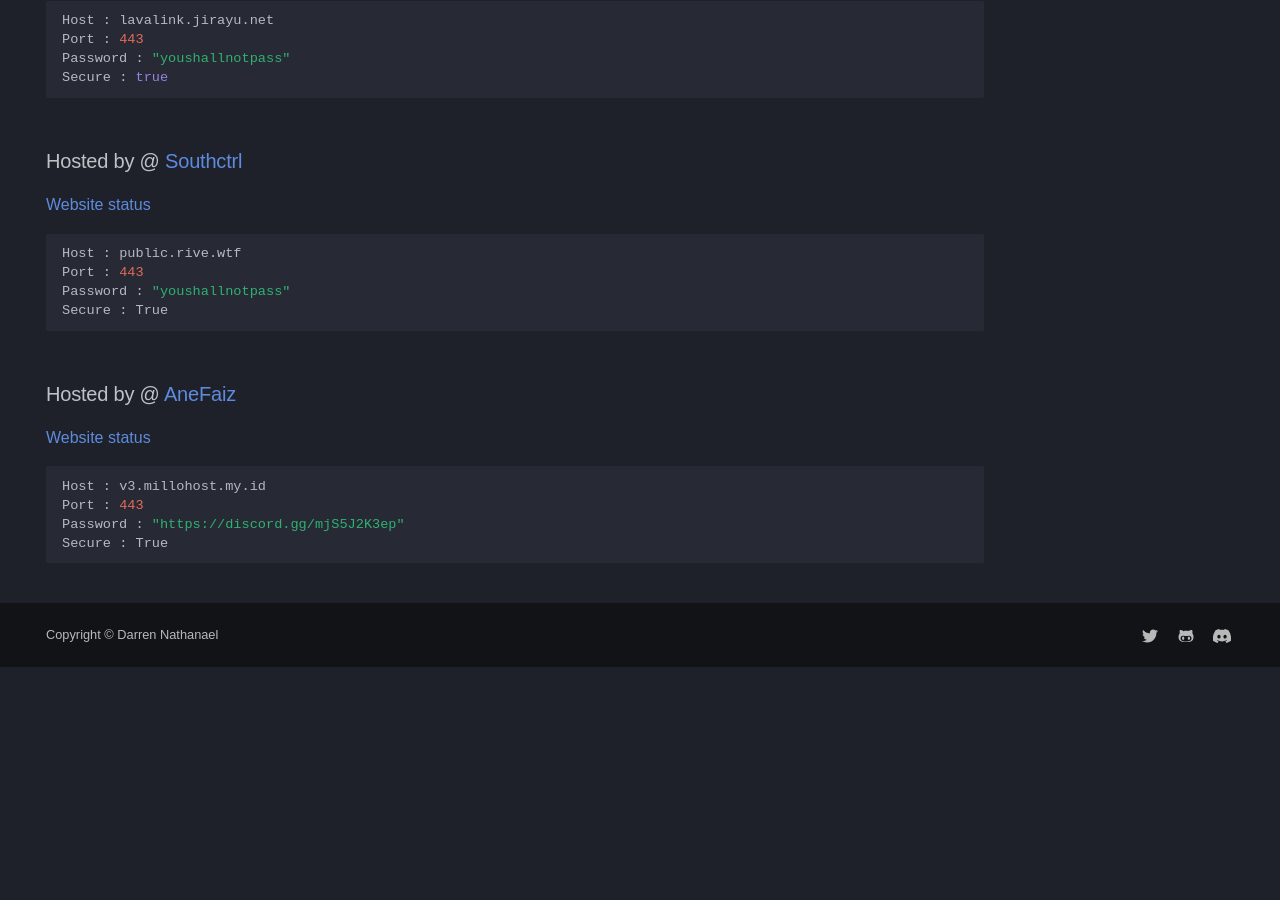
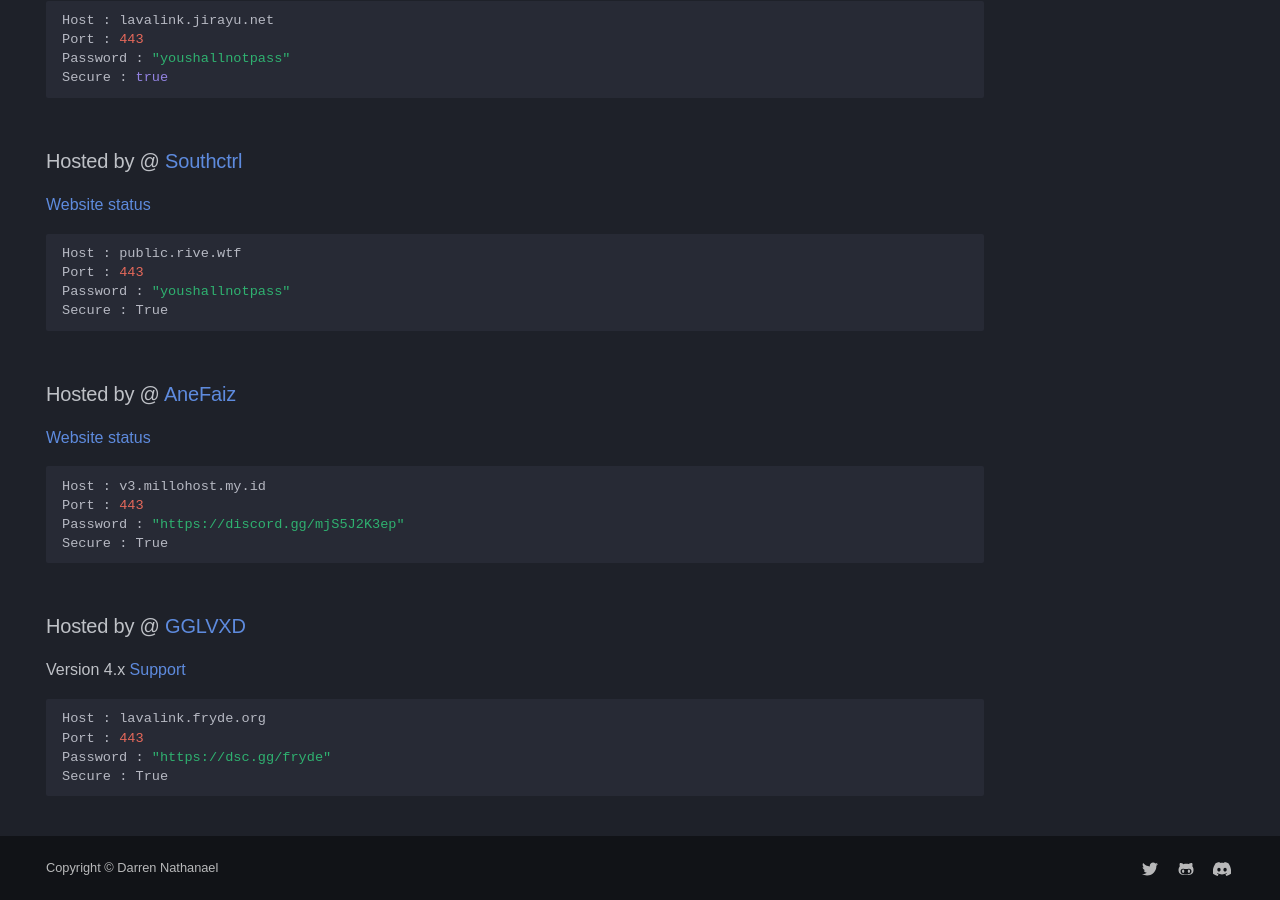
Before and after one commit to DarrenOfficial/lavalink-list, an MkDocs documentation site: the page built from docs/SSL/Lavalink-SSL.md, in a window 1280 px wide and 900 px high, scrolled down 2145 px. Built offline with MkDocs 1.6.1 and Material for MkDocs 9.7.7, drawn with Linux system fonts in a browser that asks for light colours; some web fonts are replaced; comment, search, counter and statistics services are not loaded; a style sheet for code colours, icons or effects is not loaded; before the commit the page ends 2812 px from its top, so only the background shows below that.

Commit message:
Update Lavalink SSL documentation with hosting info
Added hosting information for GGLVXD and updated connection details.

````diff
--- a/docs/SSL/Lavalink-SSL.md
+++ b/docs/SSL/Lavalink-SSL.md
@@ -120,3 +120,12 @@ Port : 443
 Password : "https://discord.gg/mjS5J2K3ep"
 Secure : True
 ```
+### Hosted by @ [GGLVXD](https://gglvxd.net)
+Version 4.x
+[Support](https://discord.gg/h3fcwMUQhu)
+```bash
+Host : lavalink.fryde.org
+Port : 443
+Password : "https://dsc.gg/fryde"
+Secure : True
+```
````
